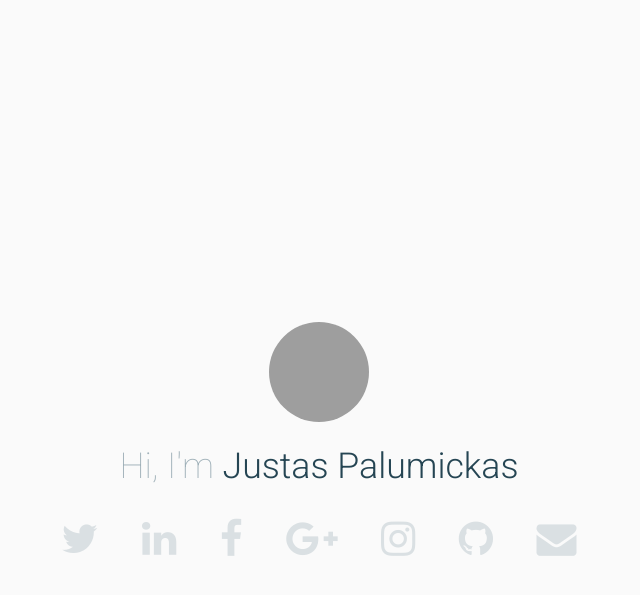
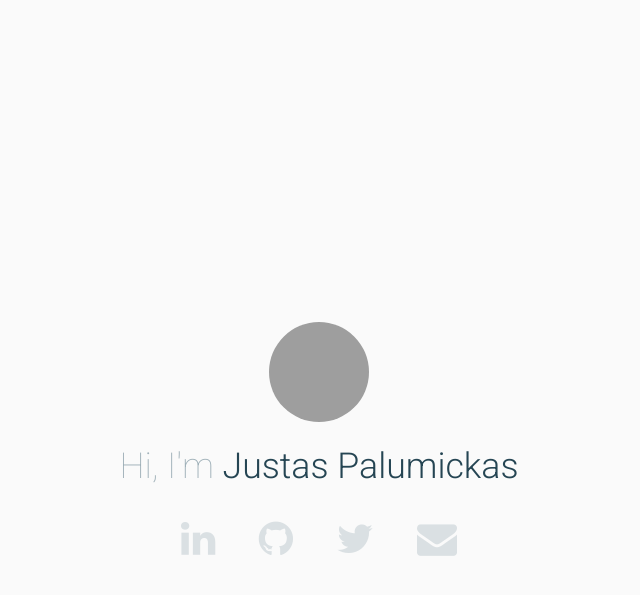
Before and after one commit to jpalumickas/jpalumickas.github.io, a Jekyll site: the page built from index.html, in a window 1280 px wide. Shown: the top 595 px of the page, without its empty margins (321-961 px from the left). Built offline with Jekyll 4.4.1, drawn with Linux system fonts in a browser that asks for light colours; nearby versions of some CDN libraries; comment, search, counter and statistics services are not loaded; grey boxes are pictures that could not be loaded.

Commit message:
Update index.html

```diff
--- a/index.html
+++ b/index.html
@@ -13,12 +13,9 @@ layout: default
   <div class="row">
     <div class="text-center col-xs-12 col-sm-8 col-sm-offset-2 col-md-6 col-md-offset-3">
       <ul class="social-links icons center-block">
+        <li><a title="Linkedin" href="https://linkedin.com/in/{{ site.usernames.linkedin }}" target="_blank" class="icon fa fa-linkedin"></a></li>
+        <li><a title="GitHub" href="https://github.com/{{ site.usernames.github }}" target="_blank" class="icon fa fa-github"></a></li>
         <li><a title="Twitter" href="https://twitter.com/{{ site.usernames.twitter }}" target="_blank" class="icon fa fa-twitter"></a></li>
-        <li><a title="Linkedin" href="https://linkedin.com/in/{{ site.usernames.linkedin }}" target="_blank" class="icon fa fa-linkedin"></a></li>
-        <li><a title="Facebook" href="https://facebook.com/{{ site.usernames.facebook }}" target="_blank" class="icon fa fa-facebook"></a></li>
-        <li><a title="Google+" href="https://plus.google.com/+{{ site.usernames.google_plus }}" target="_blank" class="icon fa fa-google-plus"></a></li>
-        <li><a title="Instagram" href="https://instagram.com/{{ site.usernames.instagram }}" target="_blank" class="icon fa fa-instagram"></a></li>
-        <li><a title="GitHub" href="https://github.com/{{ site.usernames.github }}" target="_blank" class="icon fa fa-github"></a></li>
         <li><a title="Email" href="mailto:{{ site.email }}" class="icon fa fa-envelope"></a></li>
       </ul>
     </div>
```
